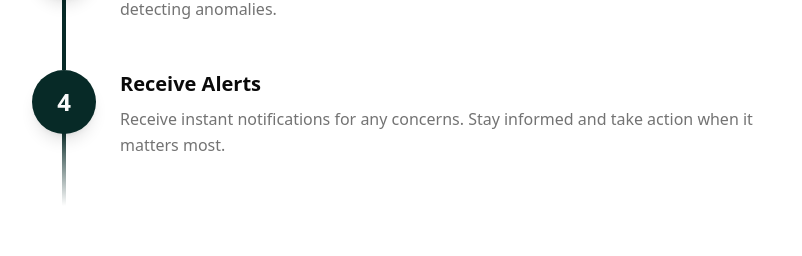
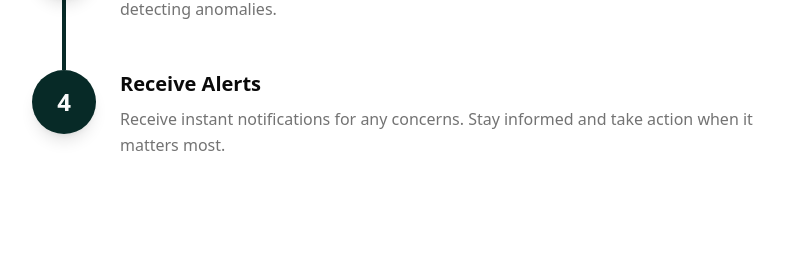
Before and after one commit to abbysallord/Cardionerve, a Next.js app: page / in a window 1280 px wide. Shown: the part 2254-2510 px from the top of the page, without its empty margins (224-1026 px from the left). Built offline with nearby package versions, Linux system fonts and the light colour scheme.

Commit message:
improved visual flow of steps in the getting started section

```diff
--- a/components/CardioNerveWebsite.tsx
+++ b/components/CardioNerveWebsite.tsx
@@ -111,13 +111,9 @@ const StepCard: React.FC<StepCardProps> = ({
         <div className="z-10 flex h-16 w-16 shrink-0 items-center justify-center rounded-full bg-primary text-2xl font-bold text-primary-foreground shadow-lg">
           {number}
         </div>
-        <div
-          className={`-mt-1 h-full w-1 ${
-            isLast
-              ? "bg-gradient-to-b from-primary to-transparent"
-              : "bg-primary"
-          }`}
-        />
+        {!isLast && (
+          <div className="-mt-1 h-full w-1 bg-primary" />
+        )}
       </div>
       <div className="flex-1 pb-12">
         <h3 className="mb-2 text-xl font-semibold text-foreground">{title}</h3>
```
